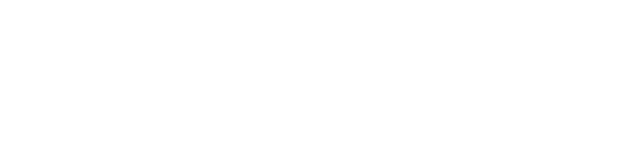
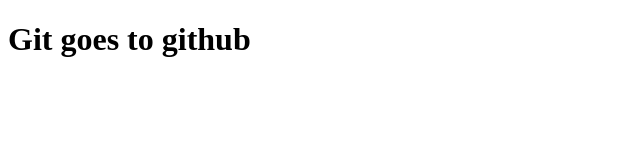
Before and after one commit to MariusCodeAcademy/TeamWorkTest, a plain HTML site: page index.html in a window 1280 px wide. Shown: the whole page, without its empty margins (0-640 px from the left). Drawn offline with Linux system fonts and the light colour scheme.

Commit message:
created main title

```diff
--- a/index.html
+++ b/index.html
@@ -6,5 +6,7 @@
     <meta name="viewport" content="width=device-width, initial-scale=1.0" />
     <title>Github</title>
   </head>
-  <body></body>
+  <body>
+    <h1>Git goes to github</h1>
+  </body>
 </html>
```
